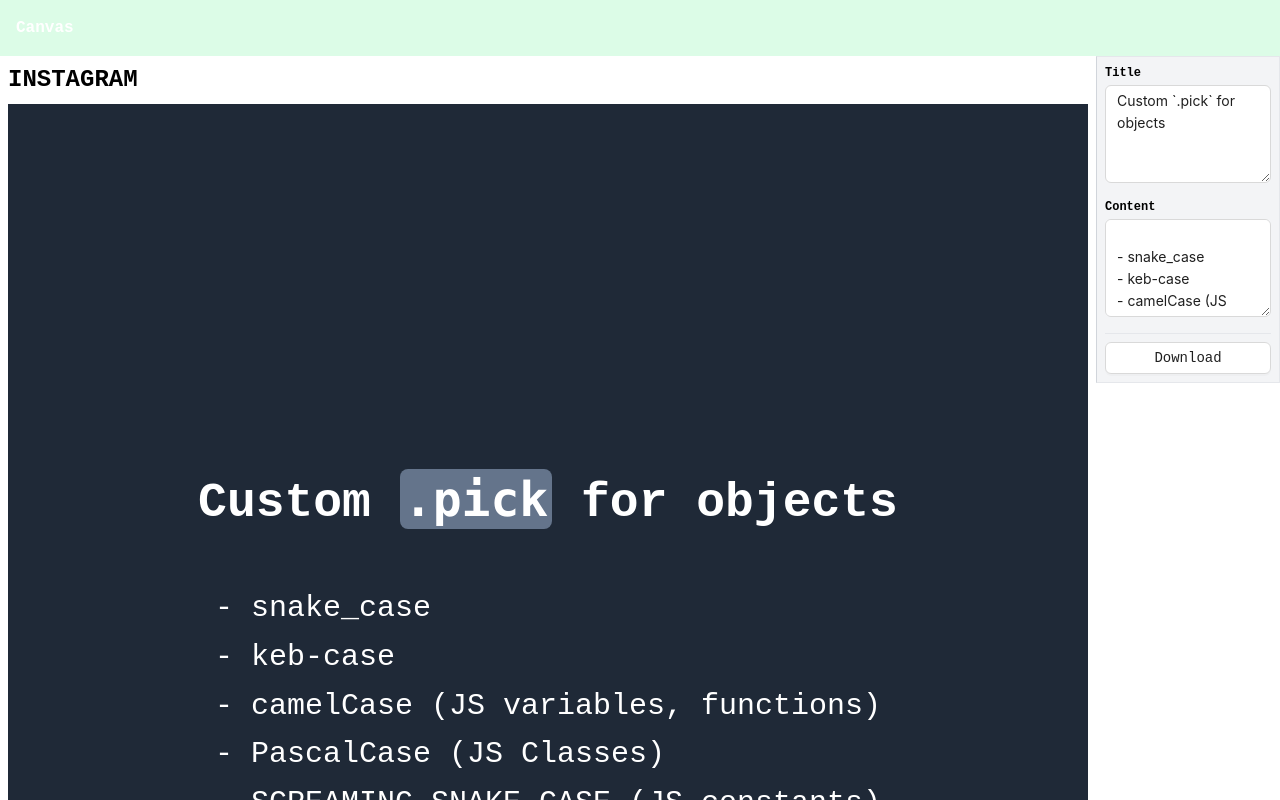
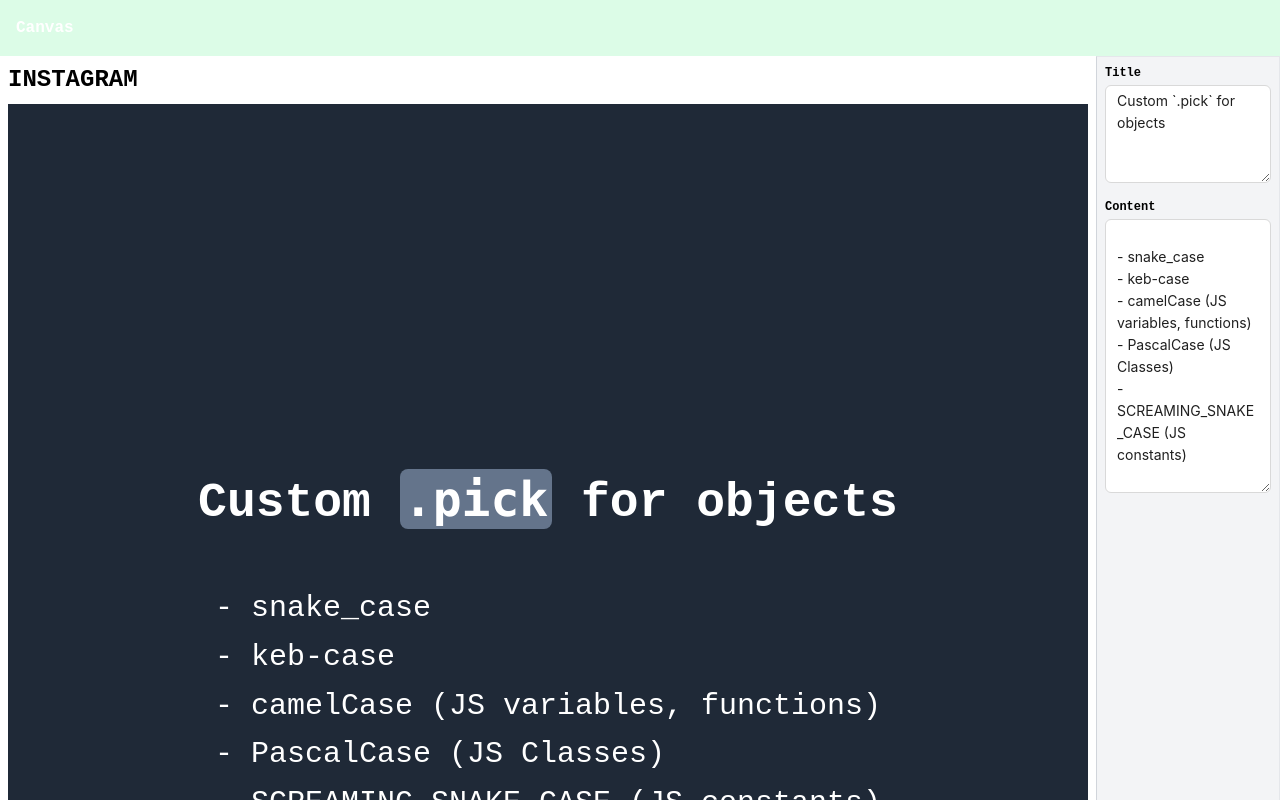
Before and after one commit to 318097/canvas, a React (Create React App) app: page / in a window 1280 px wide. Shown: the top 800 px of the page. Built offline with nearby package versions, Linux system fonts and the light colour scheme; the HTML template or start-up script is replaced by a standard one.

Commit message:
Refactor: CSS

```diff
--- a/src/App.css
+++ b/src/App.css
@@ -1,38 +1,3 @@
 .App {
-  text-align: center;
+  height: 100vh;
 }
-
-.App-logo {
-  height: 40vmin;
-  pointer-events: none;
-}
-
-@media (prefers-reduced-motion: no-preference) {
-  .App-logo {
-    animation: App-logo-spin infinite 20s linear;
-  }
-}
-
-.App-header {
-  background-color: #282c34;
-  min-height: 100vh;
-  display: flex;
-  flex-direction: column;
-  align-items: center;
-  justify-content: center;
-  font-size: calc(10px + 2vmin);
-  color: white;
-}
-
-.App-link {
-  color: #61dafb;
-}
-
-@keyframes App-logo-spin {
-  from {
-    transform: rotate(0deg);
-  }
-  to {
-    transform: rotate(360deg);
-  }
-}
--- a/src/components/Raw.js
+++ b/src/components/Raw.js
@@ -72,11 +72,11 @@ const Raw = () => {
   };
 
   return (
-    <div className="flex items-center flex-col p-0">
+    <div className="flex items-center flex-col p-0 h-full">
       <header class="flex items-center justify-between w-full p-4 bg-green-100">
         <h3 className="text-white font-bold">Canvas</h3>
       </header>
-      <div className="flex items-start gap-0 w-full">
+      <div className="flex items-start gap-0 w-full grow">
         <div className="p-2 bg-white grow">
           {config.map((config) => {
             const { layout, className = "", fontMultiplier, platform } = config;
@@ -129,7 +129,7 @@ const Raw = () => {
             );
           })}
         </div>
-        <div className="flex flex-col gap-2 bg-gray-100 border border-l-gray-300 p-2 basis-1/6">
+        <div className="flex flex-col gap-2 bg-gray-100 border border-l-gray-300 p-2 basis-1/6 h-full">
           <div className="flex flex-col items-start gap-1 mb-2">
             <label className="text-xs font-bold">Title</label>
             <TextArea
@@ -143,7 +143,7 @@ const Raw = () => {
           <div className="flex flex-col items-start gap-1 mb-2">
             <label className="text-xs font-bold">Content</label>
             <TextArea
-              rows={4}
+              rows={12}
               placeholder="Content"
               maxLength={6}
               value={data.content}
@@ -174,8 +174,11 @@ const Raw = () => {
               })}
             </Fragment>
           )}
-          <hr />
-          <Button onClick={handleDownload}>Download</Button>
+          <div className="grow flex items-end">
+            <Button className="w-full" onClick={handleDownload}>
+              Download
+            </Button>
+          </div>
         </div>
       </div>
     </div>
--- a/src/components/config.js
+++ b/src/components/config.js
@@ -218,6 +218,7 @@ const CONFIG = [
           "text-size": "text-3xl",
           "text-align": "text-left",
           "text-color": "text-white",
+          "text-weight": "font-normal",
         },
       },
     ],
```
